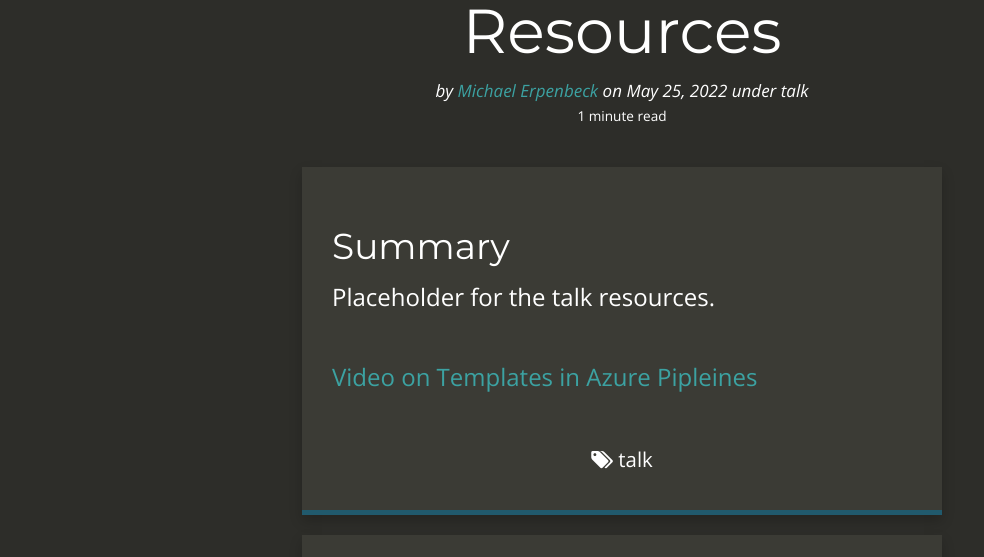
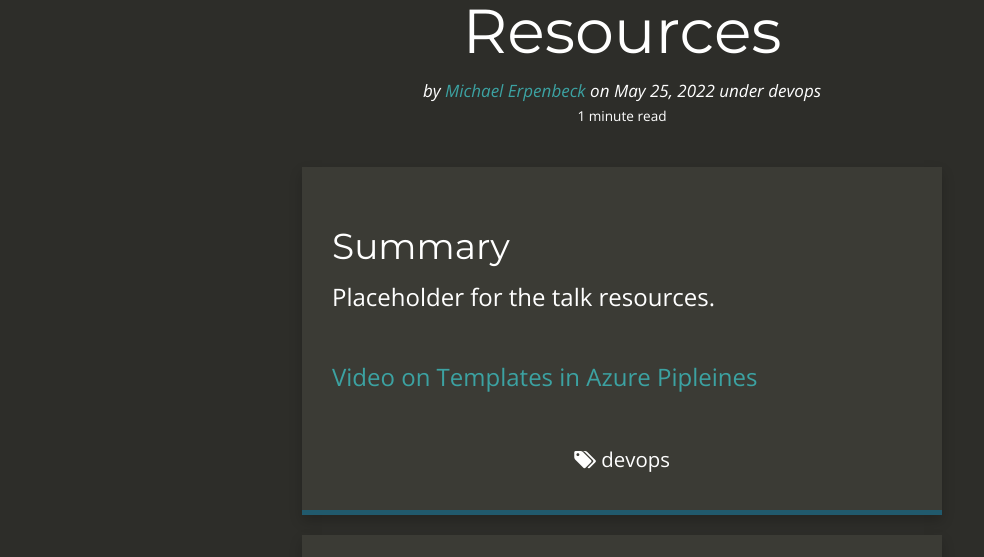
Before and after one commit to GitMje/gitmje.github.io, a Jekyll site: the page built from _posts/2022-05-25-that-dry.md, in a window 1280 px wide. Shown: the part 249-806 px from the top of the page, without its empty margins (18-1002 px from the left). Built offline with Jekyll 4.4.1, drawn with Linux system fonts in a browser that asks for light colours; nearby versions of some CDN libraries.

Commit message:
Try to get post to show

```diff
--- a/_posts/2022-05-25-that-dry.md
+++ b/_posts/2022-05-25-that-dry.md
@@ -4,10 +4,10 @@ title: That Conference DRY your Pipelines Talk Resources
 date: 2022-05-25 22:00:00
 author: Michael Erpenbeck
 summary: That Conference DRY Talk
-categories: talk
+categories: devops
 thumbnail: jekyll
 tags:
-  - talk
+  - devops
 ---
 
 ## Summary
```
